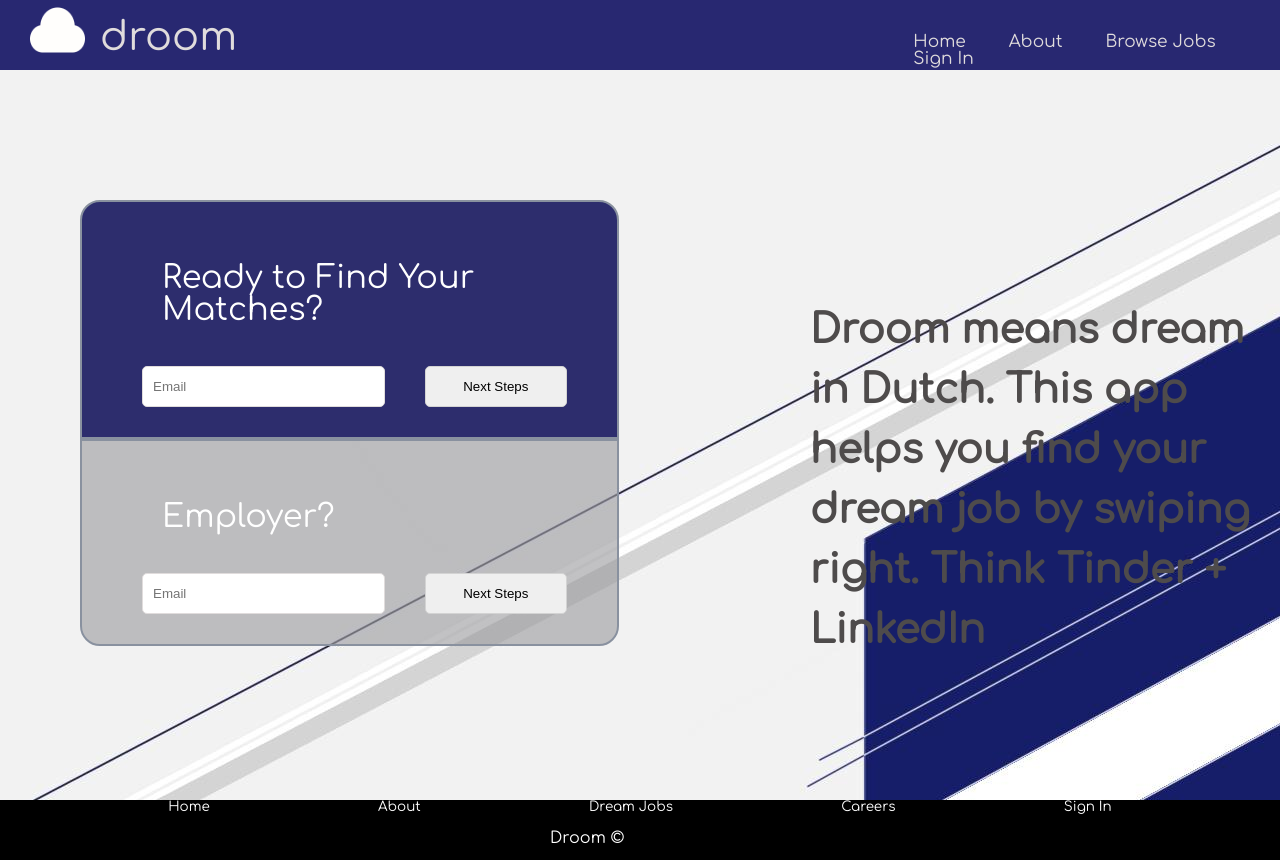
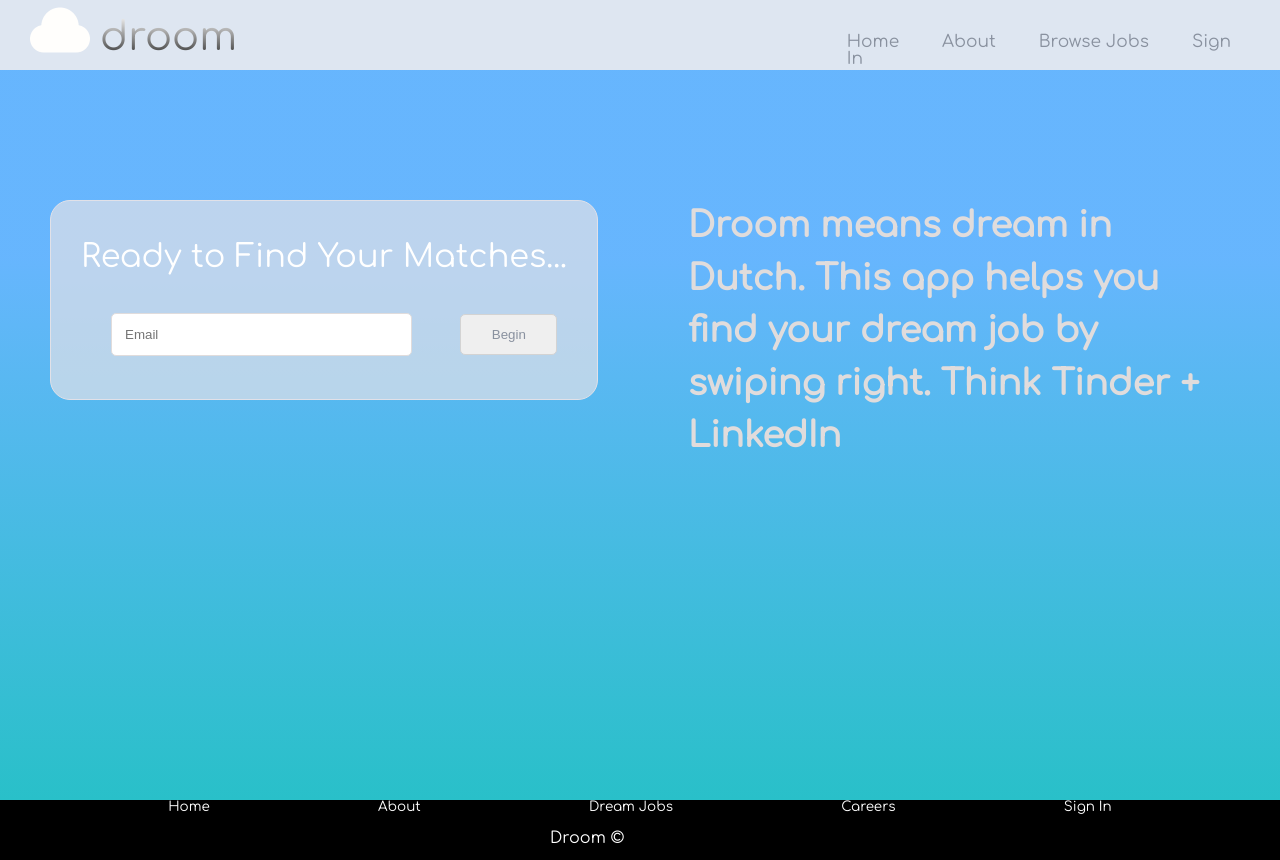
Before and after one commit to droom2019/droom-UI, a plain HTML site: page index.html in a window 1280 px wide. Drawn offline with Linux system fonts and the light colour scheme.

Commit message:
update landing-page colors, update button and footer

```diff
--- a/index.html
+++ b/index.html
@@ -39,29 +39,14 @@
 
 		<section class="top-content">
 			<div class="sign-up">
-				<div class="sign-up sign-up-employee">
-					<div class="sign-up-heading">
-						<h2>Ready to Find Your Matches?</h2>
-					</div>
-					<div class="register">
-						<input type="email" email="email" placeholder="Email"><br><br>
-						<button>Next Steps</button>
-					</div>
-				</div>
-				<div class="sign-up sign-up-employer">
-					<div class="sign-up-heading">
-						<h2> Employer?</h2>
-					</div>
-					<div class="register">
-						<input type="email" email="email" placeholder="Email"><br><br>
-						<button>Next Steps</button>
-					</div>
-				</div>
+				<h2>Ready to Find Your Matches...</h2>
+
+				<input type="email" email="email" placeholder="Email">
+				<button>Begin</button>
 			</div>
 
 			<div class="intro">
 				<p>Droom means dream in Dutch. This app helps you find your dream job by swiping right. Think Tinder + LinkedIn</p>
-			</div>
 			</div>
 		</section>
 
@@ -85,5 +70,6 @@
 		<p>Droom &copy;</p>
 	</footer>
 </section>
+</div>
 </body>
 </html>
--- a/less/home-page.less
+++ b/less/home-page.less
@@ -1,55 +1,63 @@
 body {
-	background-image: url(../images/background1.jpg);
-	background-repeat: no-repeat;
-	background-attachment: fixed;
+	background: rgb(34,193,195);
+background: linear-gradient(0deg, rgba(34,193,195,1) 0%, rgba(45,154,253,0.7263947815454307) 70%);
 }
+
 .home-page {
 
 	.top-content {
 		display: flex;
+		height: 600px;
+		// @media @phone{
+		// 	margin-top: 25rem;
+		// 	width: 100%;
+		// }
 
-		.sign-up-employee {
-			margin-top: 20rem;
-			height: 55rem;
+		.sign-up{
+			height: 20rem;
+			margin: 20rem 3rem 0 5rem;
+			border: 1px solid @cray-gray;
+			border-radius: 20px;
+			padding: 4rem 3rem;
+			background-color: rgba(225, 225, 232, 0.7);
 			color: white;
-			background-color: rgba(6, 6, 83, 0.836);
-			border: 2px solid @accent-color;
-			border-top-right-radius: 20px;
-			border-top-left-radius: 20px;
+
+			input {
+				width: 62%;
+				margin: 3rem 4.5rem 0 3rem;
+				padding: 1.3rem;
+				border: 1px solid @nav-font;
+				border-radius: 5px;
 			}
 
-		.sign-up-employer {
-			height: 55rem;
-			color: white;
-			background-color: rgba(156, 156, 160, 0.616);
-			border: 2px solid @accent-color;
-			border-bottom-left-radius: 20px;
-			border-bottom-right-radius: 20px;
-
-			// @media @phone {
-
-			// }
+			button{
+				width: 20%;
+				padding: 1.2rem;
+				border: 1px solid lightgray;
+				color: @accent-color;
+				border-radius: 5px;
+				&:hover{
+					background-color: @cray-gray;
+					color: @accent-color;
+					border: 1px solid @cray-gray;
 				}
-
 			}
 		}
 
+
 		.intro {
-	margin: 30rem 3rem 0 0;
+			margin: 20rem 0 0 6rem;
 			height: 30rem;
 			width: 40%;
+			@media @phone{
+				display: none;
+			}
 
 			p{
-		font-size: 4rem;
+				font-size: 3.5rem;
 				font-weight: bolder;
-		color: #4E4B4B;
+				color: @bon-jour;
 			}
 		}
-
-.home-page{
-
-	.img {
-		height: 100px;
-		width: 100px;
 	}
 }
--- a/less/mixins.less
+++ b/less/mixins.less
@@ -1,36 +1,20 @@
-.home-page {
-	.sign-up {
-		display: flex;
-		flex-direction: column;
-		width: 70%;
-		height: 60rem;
-		margin: 0 0 0 4rem;
-		// border-radius: 20px;
-	}
+// .home-page {
+	// .sign-up {
+	// 	display: flex;
+	// 	flex-direction: column;
+	// 	width: 70%;
+	// 	height: 25rem;
+	// 	margin: 0 0 0 4rem;
+	// 	// border-radius: 20px;
 
-	.sign-up-heading {
-		margin: 3rem 0 0rem 5rem;
-		padding: 3rem;
-	}
+		// .sign-up-heading {
+		// 	margin: 3rem 0 0rem 5rem;
+		// 	padding: 3rem;
+		// }
 
-	.register {
-		display: flex;
-		flex-direction: row;
-		margin: 0 5rem 3rem 2rem;
-
-		input {
-			width: 70%;
-			margin: 0 4rem 0 ;
-			padding: 1rem;
-			border: 1px solid @nav-font;
-			border-radius: 5px;
-		}
-
-		button{
-			width: 40%;
-			padding: 1.2rem;
-			border: 1px solid lightgray;
-			border-radius: 5px;
-		}
-	}
-}
+		// .register {
+		// 	display: flex;
+		// 	flex-direction: row;
+		// 	// margin: 0 5rem 3rem 2rem;
+		// }
+	// }
--- a/less/navigation.less
+++ b/less/navigation.less
@@ -1,7 +1,7 @@
 header {
 	width: 100%;
 	height: 7rem;
-	background-color: rgba(18, 18, 99,0.9);
+	background-color: rgba(236, 236, 240, 0.9);
 	position: fixed;
 	top: 0;
 	display: flex;
@@ -16,7 +16,7 @@ header {
     width: 60%;
     height: 3rem;
 		margin-top: 3.3rem;
-		margin-left: 70rem;
+		margin-left: 60rem;
 		font-weight: lighter;
 
 		@media @phone {
@@ -24,21 +24,24 @@ header {
 			height: 20rem;
 			width: 100%;
 		}
-	}
 
 		a	{
 			margin: 0 4rem 0 0;
-		color: @nav-font;
+			color: @accent-color;
 			text-decoration: none;
 			font-size: 1.7rem;
 				&:hover {
 					color: white;
+				}
 
 				@media @phone {
-				width: 100%;
+					width: 60%;
+					// margin: 0 0 16rem 0;
+					color: lime;
 				}
 		}
 	}
+
 
 	.droom-logo {
 		flex-direction: row;
@@ -64,8 +67,11 @@ header {
 			position: relative;
 			left: 70px;
 			bottom: 45px;
-			color: @nav-font;
-			width: 20%;
+			width: 50;
+			font-size: 50px;
+			background: -webkit-linear-gradient(#eee, #333);
+			-webkit-background-clip: text;
+			-webkit-text-fill-color: transparent;
 		}
 
 		.cloud {
--- a/less/variables.less
+++ b/less/variables.less
@@ -4,14 +4,15 @@
 @nav-bg: @downriver;
 @nav-font: @bon-jour;
 @main-font: @black;
-@secondary-font: @white;
+// @secondary-font: @white;
 
 // Colors
 @black: #000000;
-@white: #FFFFFF;
+@cray-gray: #E1E1E8;
 @bon-jour: #E0DCDC;
 @regent-gray: #89919F;
 @cobalt: #0741A6;
 @downriver: #0C1B50;
 
+@desktop: ~"(min-width: 600px)";
 @phone: ~"(max-width: 500px)";
```
Also changed, not shown: css/index.css. Lines whose indentation alone changed are shown as unchanged.
